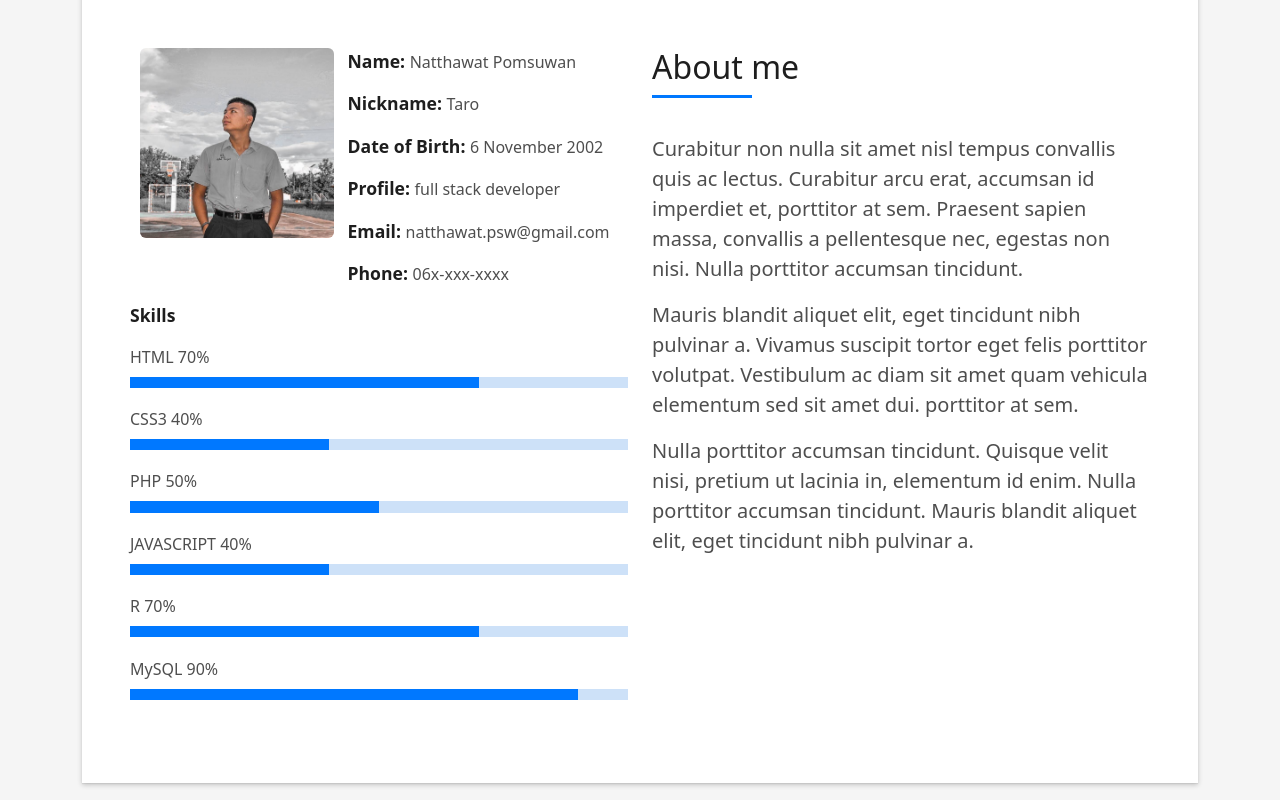
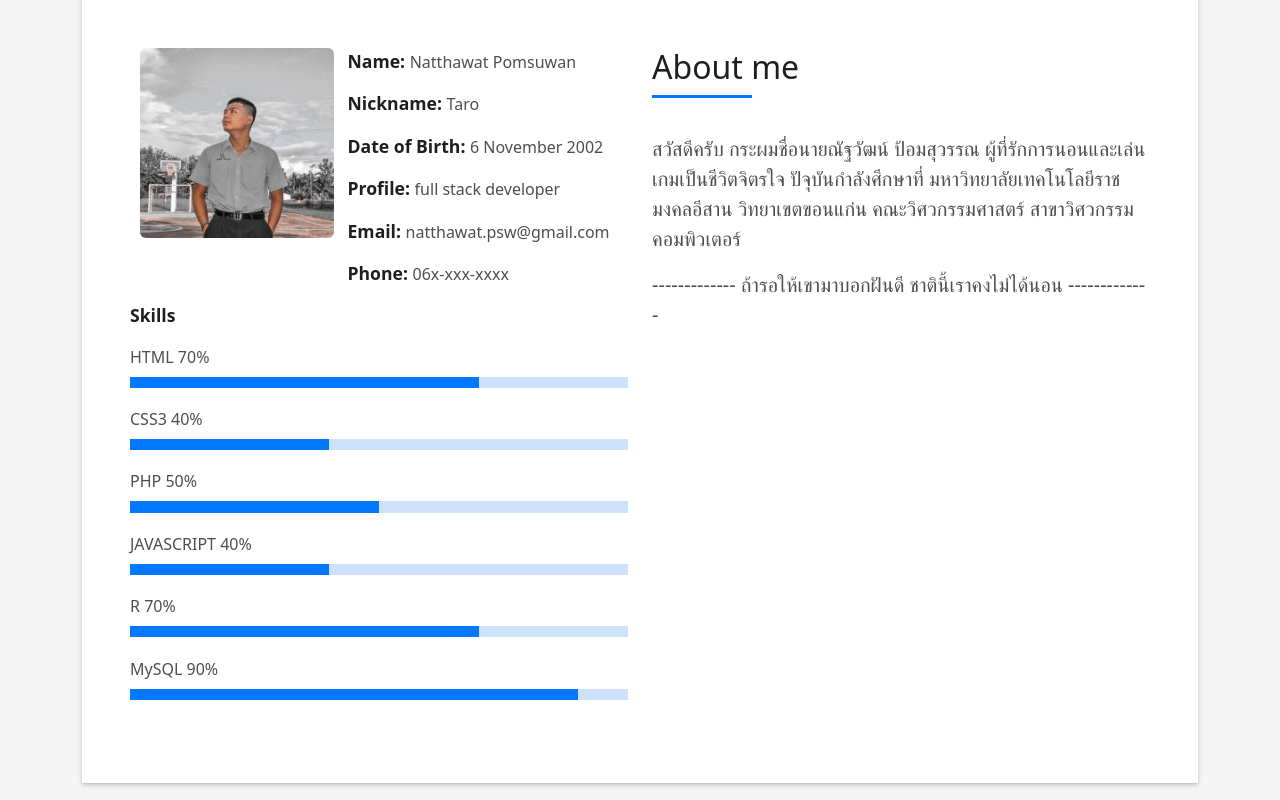
Before and after one commit to 64332110222-6/Final-Project-Javascript, a plain HTML site: page index.html in a window 1280 px wide. Shown: the part 880-1680 px from the top of the page. Drawn offline with Linux system fonts and the light colour scheme.

Commit message:
Add files via upload

```diff
--- a/index.html
+++ b/index.html
@@ -137,21 +137,10 @@
                       </h5>
                     </div>
                     <p class="lead">
-                      Curabitur non nulla sit amet nisl tempus convallis quis ac lectus. Curabitur arcu erat, accumsan
-                      id
-                      imperdiet et, porttitor
-                      at sem. Praesent sapien massa, convallis a pellentesque nec, egestas non nisi. Nulla
-                      porttitor accumsan tincidunt.
+                      สวัสดีครับ กระผมชื่อนายณัฐวัฒน์ ป้อมสุวรรณ ผู้ที่รักการนอนและเล่นเกมเป็นชีวิตจิตรใจ ปัจุบันกำลังศึกษาที่ มหาวิทยาลัยเทคโนโลยีราชมงคลอีสาน วิทยาเขตขอนแก่น คณะวิศวกรรมศาสตร์ สาขาวิศวกรรมคอมพิวเตอร์
                     </p>
                     <p class="lead">
-                      Mauris blandit aliquet elit, eget tincidunt nibh pulvinar a. Vivamus suscipit tortor eget felis
-                      porttitor volutpat. Vestibulum
-                      ac diam sit amet quam vehicula elementum sed sit amet dui. porttitor at sem.
-                    </p>
-                    <p class="lead">
-                      Nulla porttitor accumsan tincidunt. Quisque velit nisi, pretium ut lacinia in, elementum id enim.
-                      Nulla porttitor accumsan
-                      tincidunt. Mauris blandit aliquet elit, eget tincidunt nibh pulvinar a.
+                      ------------- ถ้ารอให้เขามาบอกฝันดี ชาตินี้เราคงไม่ได้นอน -------------
                     </p>
                   </div>
                 </div>
@@ -346,10 +335,7 @@
                     </div>
                     <div class="more-info">
                       <p class="lead">
-                        Lorem ipsum dolor sit amet consectetur adipisicing elit. Facilis dolorum dolorem soluta quidem
-                        expedita aperiam aliquid at.
-                        Totam magni ipsum suscipit amet? Autem nemo esse laboriosam ratione nobis
-                        mollitia inventore?
+                        คนที่ไม่มีความฝัน ก็คือ คนที่ยังไม่นอน ขอบคุณครับ
                       </p>
                       <ul class="list-ico">
                         <!-- <li><span class="bi bi-geo-alt"></span> 329 WASHINGTON ST BOSTON, MA 02108</li> -->
```
